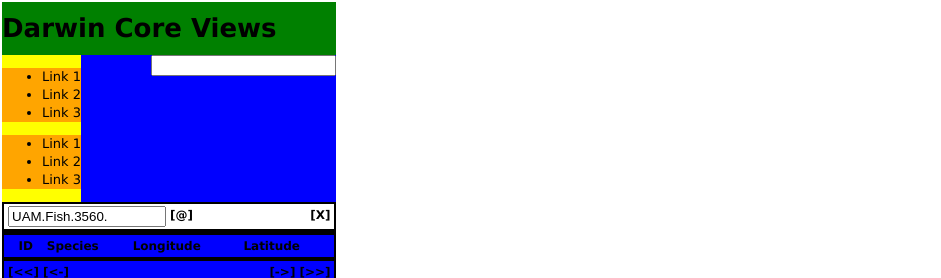
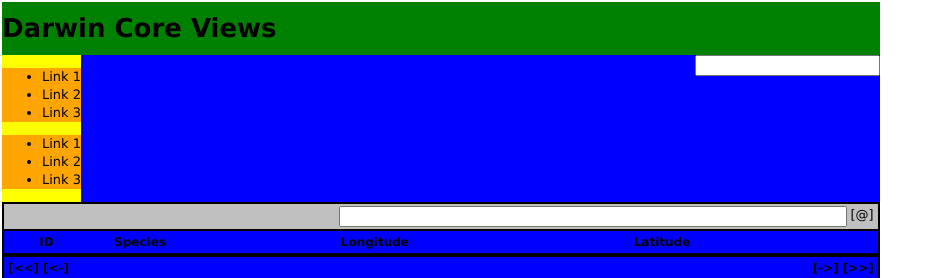
Before and after one commit to datadavev/DwC_views, a Python web app: template src/dwc_view_app/templates/test.html in a window 1280 px wide. Shown: the top 278 px of the page, without its empty margins (0-941 px from the left). Run offline with Jinja, Linux system fonts and the light colour scheme; the template is opened without the code that fills it, so the values that code supplies are empty; some libraries are stand-ins or nearby versions.

Commit message:
- DwCRecordsView: Implemented rowClick - DwCRecordsView: Implmented per-field "click" - Initial DwCMapView implementation (incomplete) - various bugfixes and enhancements Closes #33. Closes #35. Closes #32. Closes #28.

```diff
--- a/src/dwc_view_app/templates/pcss/DwCViews.css
+++ b/src/dwc_view_app/templates/pcss/DwCViews.css
@@ -4,17 +4,77 @@
 {% with "#ffffff" as row2_background_color %}
 
 /******************************************************************
+ * DwCViews Styles
+ ******************************************************************/
+
+/* the top-level parent container for the DwC Views Suite plugin */
+div.DwCViews
+{
+  font-size: 12px;
+  width: 100%;
+  overflow: hidden;
+}
+
+.DwCViews_Toolbar
+{
+  width: 100%;
+  border-style: solid;
+  border-color: #000000;
+  border-width: 2px 2px 0px 2px;
+  background-color: #C0C0C0;
+  overflow: hidden;
+  display: inline-block;
+  padding: 2px;
+  vertical-align: middle;
+  clear: both;
+}
+
+input.DwCViews_SearchBox
+{
+  width: 500px;
+  float: right;
+}
+
+div.DwCViews_SearchButton
+{
+  margin: 0px 2px 0px 4px;
+  float: right;
+  cursor: pointer;
+}
+div.DwCViews_SearchButton:after
+{
+  content: '[@]';
+}
+
+/* a button-bar that allows the user to switch between different views */
+div.DwCViews_ViewSelector
+{
+  float: left;
+}
+
+
+/******************************************************************
  * DwCRecordTable Styles
  ******************************************************************/
 
+/* a <div> tag wrapped around the actual table */
+div.DwCRecordTable_Container {
+  width: 100%;
+  border-style: solid;
+  border-color: black;
+  border-width: 2px 2px 0px 2px;
+  overflow: auto;
+  font-size: 12px;
+  float: left;
+}
+
+/* the actual DwCRecordTable <table> */
 table.DwCRecordTable {
   width: 100%;
-  border: 2px solid black;
   background-color: #ffffff;
-  font-size: 12px;
 }
 
-.DwCRecordTable_ClickObject {
+.DwCRecordTable_ClickableObject {
   cursor: pointer;
 }
 
@@ -140,9 +200,18 @@ td.DwCRecordTable_LastRecordRowCell {
  * DwCRecordsTable Styles
  ******************************************************************/
 
+/* a <div> tag wrapped around the actual table */
+div.DwCRecordsTable_Container {
+  width: 100%;
+  font-size: 12px;
+  border-style: solid;
+  border-color: black;
+  border-width: 2px;
+  float: left;
+}
+
 table.DwCRecordsTable {
   width: 100%;
-  border: 2px solid black;
   font-size: 12px;
 }
 
@@ -174,15 +243,15 @@ td,th.DwCRecordsTable_FieldHeader {
   font-style: italic;
   text-decoration: underline;
 }
-.DwCRecordsTable_FieldSorter:hover:before {
-  content: '[';
-}
-.DwCRecordsTable_FieldSorter:hover:after {
-  content: ']';
-}
 
 /* all result rows in the table */
 tr.DwCRecordsTable_ResultRow {
+}
+
+tr.DwCRecordsTable_ClickableRow {
+}
+tr.DwCRecordsTable_ClickableRow:hover {
+  background-color: gray;
 }
 
 /* only odd-numbered result rows */
@@ -259,7 +328,7 @@ tr.DwCRecordsTable_PagingRow {
 }
 
 /* a generic class tagged onto all clickable objects */
-.DwCRecordsTable_ClickObject {
+.DwCRecordsTable_ClickableObject {
   cursor: pointer;
 }
 
@@ -267,15 +336,9 @@ tr.DwCRecordsTable_PagingRow {
 .DwCRecordsTable_ClickableValue {
 }
 .DwCRecordsTable_ClickableValue:hover {
-  font-weight: bold;
   font-style: italic;
   text-decoration: underline;
-}
-.DwCRecordsTable_ClickableValue:hover:before {
-  content: '[';
-}
-.DwCRecordsTable_ClickableValue:hover:after {
-  content: ']';
+  color: blue;
 }
 
 .DwCRecordsTable_FooterRow {
@@ -317,8 +380,8 @@ tr.DwCRecordsTable_PagingRow {
 .DwCRecordsTable_PagingInfo
 {
   width: auto;
-  left-margin; auto;
-  right-margin; auto;
+  margin-left: auto;
+  margin-right: auto;
 }
 
 
@@ -396,10 +459,24 @@ li.DwCContextMenu_ItemOn
 }
 
 /* defined after other row definitions so that it will override them */
-li.DwCContextMenu_Item:hover {
+li.DwCContextMenu_Item:hover
+{
   font-weight: bold;
   font-style: italic;
   background-color: #C0C0C0;
+}
+
+
+/******************************************************************
+ * DwCMapView Styles
+ ******************************************************************/
+div.DwCMapView_Container
+{
+  width: 100%;
+  height: 400px;
+  border-style: solid;
+  border-color: black;
+  border-width: 2px;
 }
 
 
--- a/src/dwc_view_app/templates/pcss/default.css
+++ b/src/dwc_view_app/templates/pcss/default.css
@@ -15,7 +15,7 @@ html, body
  * increase the size of the container but instead
  * decreases the available space inside the container
 */
-div, ul
+div, ul, td, th
 {
   -moz-box-sizing: border-box;
   -ms-box-sizing: border-box;
@@ -145,7 +145,7 @@ div.MenuTitle
 {
   width: 100%;
   font-weight: bold;
-  font-style: underline;
+  text-decoration: underline;
   font-size: 14px;
   text-align: center;
   margin: 0px 0px 6px 0px;
--- a/src/dwc_view_app/templates/test.html
+++ b/src/dwc_view_app/templates/test.html
@@ -6,25 +6,48 @@
 {% endblock %}
 
 {% block scripts %}
+<script type="text/javascript" src="http://maps.google.com/maps/api/js?sensor=false"></script>
   <script type="text/javascript" src="/static/scripts/jquery-1.6.1.min.js"></script>
   <script type="text/javascript" src="/static/scripts/jquery.DwCViews.js"></script>
   <script>
 
-    $(document).ready(function() {
+    jQuery.noConflict();
+    jQuery(document).ready(function() {
 
-      // initialize our DwCRecordTable
-      $("#DwCViews_RecordTable").DwCRecordTable({
-        "gatewayAddress": "",
-        "baseDir": "/gateway/",
-        "recordID": "UAM.Fish.3560."
+      jQuery('#DwCViews').DwCViews({
+        "gatewayAddress": '',
+        "baseDir": '/gateway/',
+        "recordsTableOptions": {
+          "fields": {
+            "id" : {
+              "display": true,
+              "name": "id",
+              "label": "ID"
+            },
+            "sciName_s": {
+              "display": true,
+              "name": "sciName_s",
+              "label": "Species",
+              "click": function(records_table, cell) {
+                alert(cell.text());
+                return false;
+              }
+            },
+            "lng": {
+              "display": true,
+              "name": "lng",
+              "label":"Longitude",
+            },
+            "lat": {
+              "display": true,
+              "name": "lat",
+              "label": "Latitude"
+            }
+          }
+        }
       });
 
-      // initialize our DwCRecordsTable
-      $("#DwCViews_RecordsTable").DwCRecordsTable({
-        "gatewayAddress": "",
-        "baseDir": "/gateway/",
-        "recordTable": $("#DwCViews_RecordTable").data('DwCRecordTable')
-      });
+    jQuery('#DwCMap').DwCMapView({});
 
     });
 
@@ -33,10 +56,7 @@
 
 {% block main_content %}
 
-  <table cellpadding="0" cellspacing="0" border="0" id="DwCViews_RecordTable">
-  </table>
-
-  <table cellpadding="0" cellspacing="0" border="0" id="DwCViews_RecordsTable">
-  </table>
+  <div id="DwCViews"></div>
+  <div id="DwCMap"></div>
 
 {% endblock %}
```
Also changed, not shown: src/dwc_view_app/static/scripts/jquery.DwCViews.js.
